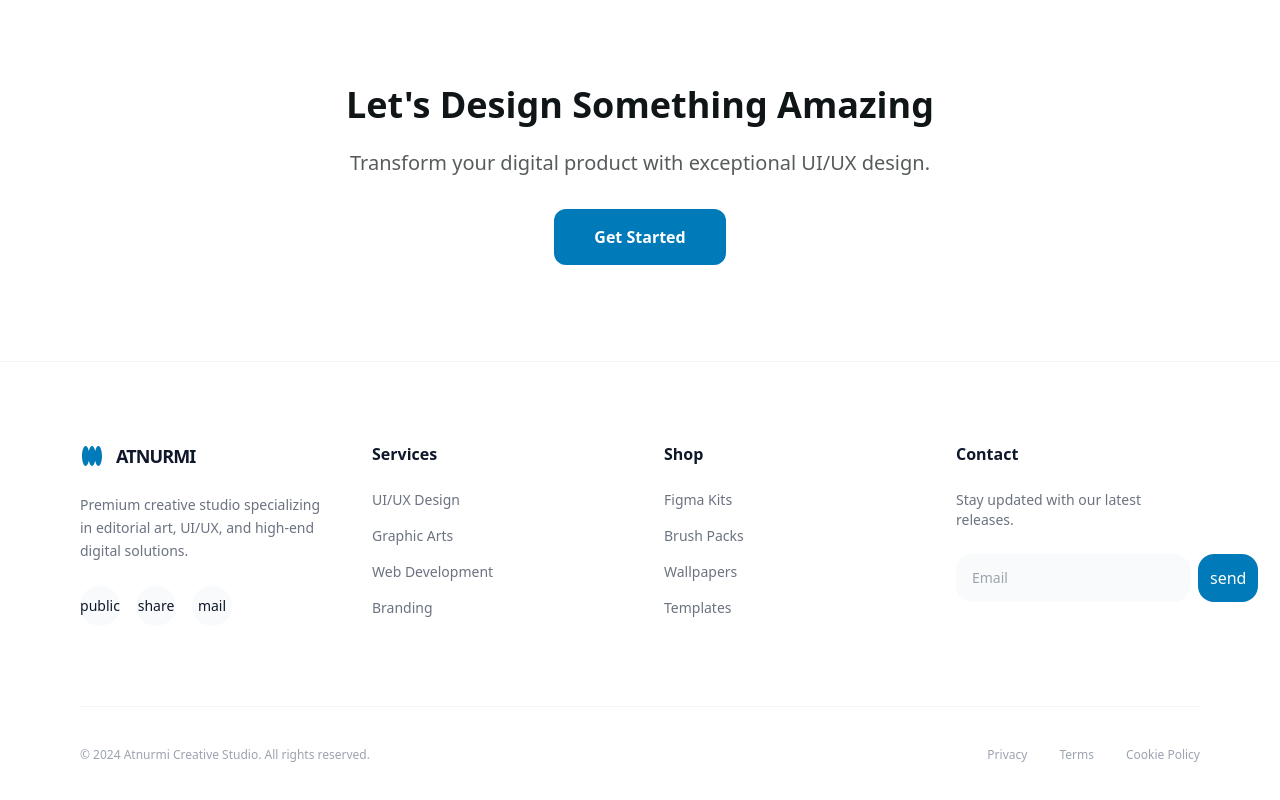
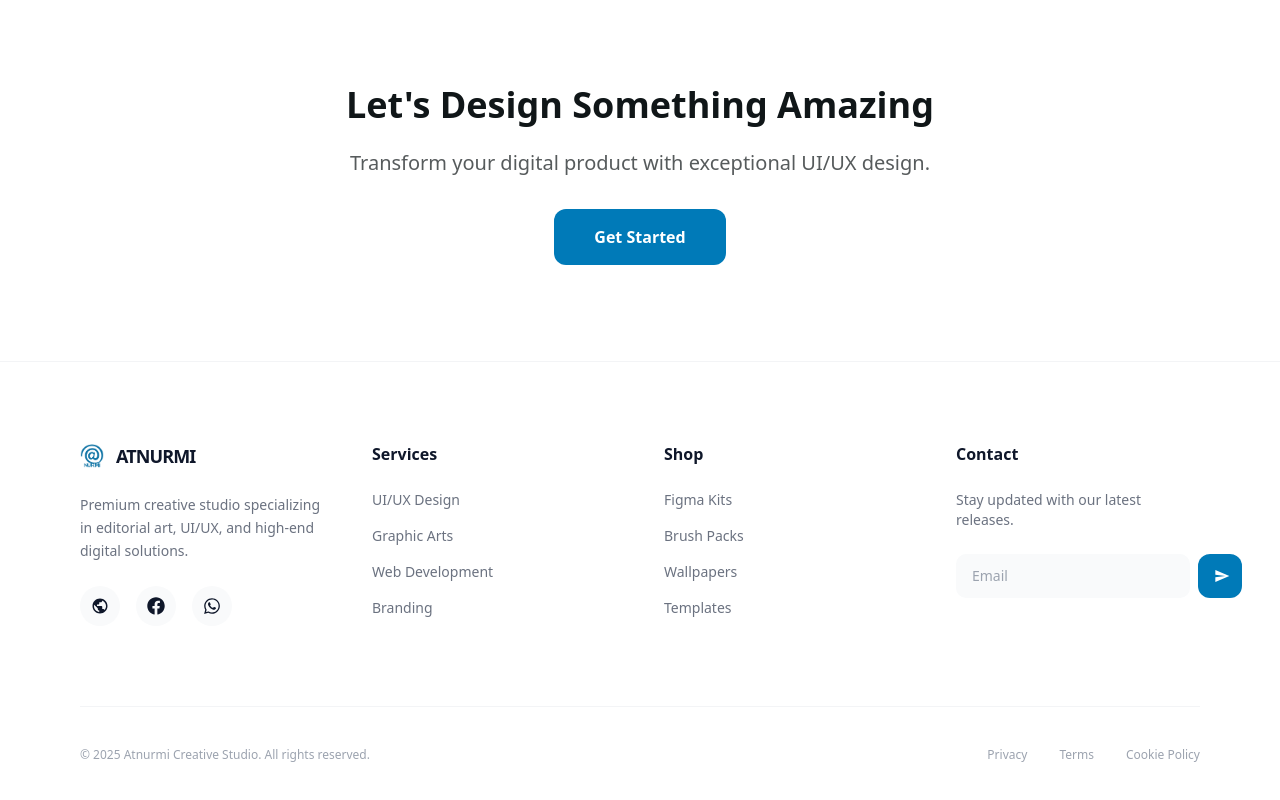
Before and after one commit to NimeshMadhuwantha/atnurmi-marketplace, a Next.js app: page /services-page/uiux-design in a window 1280 px wide. Shown: the part 1986-2786 px from the top of the page. Built offline with nearby package versions, Linux system fonts and the light colour scheme.

Commit message:
update the navbar and footer icons

```diff
--- a/app/components/FeatureCard.tsx
+++ b/app/components/FeatureCard.tsx
@@ -1,7 +1,7 @@
 import React from 'react';
 
 interface FeatureCardProps {
-  icon: string;
+  icon: React.ReactNode;
   title: string;
   description: string;
 }
@@ -9,9 +9,9 @@ interface FeatureCardProps {
 const FeatureCard: React.FC<FeatureCardProps> = ({ icon, title, description }) => {
   return (
     <div className="p-8 bg-white dark:bg-gray-800 rounded-[16px] shadow-sm border border-gray-100 dark:border-gray-700">
-      <span className="material-symbols-outlined text-primary text-4xl mb-4">
+      <div className="text-primary text-4xl mb-4">
         {icon}
-      </span>
+      </div>
       <h4 className="font-bold text-lg mb-2 dark:text-white">{title}</h4>
       <p className="text-sm text-gray-500 dark:text-gray-400">{description}</p>
     </div>
--- a/app/components/Footer.tsx
+++ b/app/components/Footer.tsx
@@ -1,5 +1,8 @@
 import React from 'react';
-import { Logo } from './Logo';
+import Image from 'next/image';
+import { MdPublic, MdSend } from 'react-icons/md';
+import { FaFacebook, FaWhatsapp } from 'react-icons/fa';
+import logo from '@/public/images/images/logo.png';
 
 const Footer: React.FC = () => {
   return (
@@ -9,7 +12,7 @@ const Footer: React.FC = () => {
           {/* Brand Section */}
           <div className="col-span-1 text-center sm:text-left">
             <div className="flex items-center gap-3 mb-6 justify-center sm:justify-start">
-              <Logo className="size-6 text-primary" />
+              <Image src={logo} alt="Atnurmi Logo" width={24} height={24} className="object-contain" />
               <h2 className="text-lg font-black tracking-tighter uppercase dark:text-white">
                 Atnurmi
               </h2>
@@ -19,13 +22,13 @@ const Footer: React.FC = () => {
             </p>
             <div className="flex gap-4 justify-center sm:justify-start">
               <a className="w-10 h-10 rounded-full bg-gray-50 dark:bg-gray-800 flex items-center justify-center hover:bg-primary hover:text-white transition-colors" href="#">
-                <span className="material-symbols-outlined text-sm">public</span>
+                <MdPublic className="text-lg" />
               </a>
-              <a className="w-10 h-10 rounded-full bg-gray-50 dark:bg-gray-800 flex items-center justify-center hover:bg-primary hover:text-white transition-colors" href="#">
-                <span className="material-symbols-outlined text-sm">share</span>
+              <a className="w-10 h-10 rounded-full bg-gray-50 dark:bg-gray-800 flex items-center justify-center hover:bg-primary hover:text-white transition-colors" href="https://www.facebook.com/share/1Au9bmYf5Y/?mibextid=wwXIfr" target="_blank" rel="noopener noreferrer">
+                <FaFacebook className="text-lg" />
               </a>
-              <a className="w-10 h-10 rounded-full bg-gray-50 dark:bg-gray-800 flex items-center justify-center hover:bg-primary hover:text-white transition-colors" href="#">
-                <span className="material-symbols-outlined text-sm">mail</span>
+              <a className="w-10 h-10 rounded-full bg-gray-50 dark:bg-gray-800 flex items-center justify-center hover:bg-primary hover:text-white transition-colors" href="https://wa.me/94769963432" target="_blank" rel="noopener noreferrer">
+                <FaWhatsapp className="text-lg" />
               </a>
             </div>
           </div>
@@ -60,12 +63,12 @@ const Footer: React.FC = () => {
             </p>
             <div className="flex gap-2 max-w-sm mx-auto sm:mx-0">
               <input
-                className="flex-1 bg-gray-50 dark:bg-gray-800 border-none rounded-[16px] text-sm px-4 py-3 focus:ring-2 focus:ring-primary"
+                className="flex-1 bg-gray-50 dark:bg-gray-800 border-none rounded-[10px] text-sm px-4 py-3 focus:ring-2 focus:ring-primary"
                 placeholder="Email"
                 type="email"
               />
-              <button className="bg-primary text-white p-3 rounded-[16px] hover:bg-ocean transition-colors flex-shrink-0">
-                <span className="material-symbols-outlined">send</span>
+              <button className="bg-primary text-white p-3 rounded-[12px] hover:bg-ocean transition-colors flex-shrink-0">
+                <MdSend className="text-xl pl-1" />
               </button>
             </div>
           </div>
@@ -73,7 +76,7 @@ const Footer: React.FC = () => {
 
         {/* Bottom Bar */}
         <div className="flex flex-col md:flex-row justify-between items-center pt-8 md:pt-10 border-t border-gray-100 dark:border-gray-800 text-xs text-gray-400 gap-4">
-          <p className="text-center md:text-left">© 2024 Atnurmi Creative Studio. All rights reserved.</p>
+          <p className="text-center md:text-left">© 2025 Atnurmi Creative Studio. All rights reserved.</p>
           <div className="flex flex-wrap gap-6 md:gap-8 justify-center">
             <a className="hover:text-primary" href="#">Privacy</a>
             <a className="hover:text-primary" href="#">Terms</a>
--- a/app/components/Navbar.tsx
+++ b/app/components/Navbar.tsx
@@ -1,8 +1,10 @@
 'use client';
 
 import React, { useState } from 'react';
-import { Logo } from './Logo';
+import Image from 'next/image';
 import Button from './Button';
+import { MdMenu, MdClose } from 'react-icons/md';
+import logo from '@/public/images/images/logo.png';
 
 const Navbar: React.FC = () => {
   const [isMobileMenuOpen, setIsMobileMenuOpen] = useState(false);
@@ -16,7 +18,7 @@ const Navbar: React.FC = () => {
       <div className="max-w-[1440px] mx-auto px-6 lg:px-20 h-20 flex items-center justify-between">
         {/* Logo */}
         <div className="flex items-center gap-3">
-          <Logo className="size-8 text-primary" />
+          <Image src={logo} alt="Atnurmi Logo" width={32} height={32} className="object-contain" />
           <h1 className="text-xl font-black tracking-tighter uppercase dark:text-white">
             Atnurmi
           </h1>
@@ -54,9 +56,7 @@ const Navbar: React.FC = () => {
           onClick={toggleMobileMenu}
           aria-label="Toggle menu"
         >
-          <span className="material-symbols-outlined text-3xl">
-            {isMobileMenuOpen ? 'close' : 'menu'}
-          </span>
+          {isMobileMenuOpen ? <MdClose className="text-3xl" /> : <MdMenu className="text-3xl" />}
         </button>
       </div>
 
--- a/app/components/ProductsSection.tsx
+++ b/app/components/ProductsSection.tsx
@@ -1,5 +1,6 @@
 import React from 'react';
 import ProductCard from './ProductCard';
+import { MdShoppingBag } from 'react-icons/md';
 
 const products = [
   {
@@ -36,7 +37,7 @@ const ProductsSection: React.FC = () => {
           <div className="w-20 h-1.5 bg-primary rounded-full mx-auto md:mx-0" />
         </div>
         <a className="text-primary font-bold flex items-center gap-2 hover:underline" href="#">
-          View All Marketplace <span className="material-symbols-outlined">shopping_bag</span>
+          View All Marketplace <MdShoppingBag className="text-xl" />
         </a>
       </div>
 
```
Also changed, not shown: public/images/images/logo.png (added).
